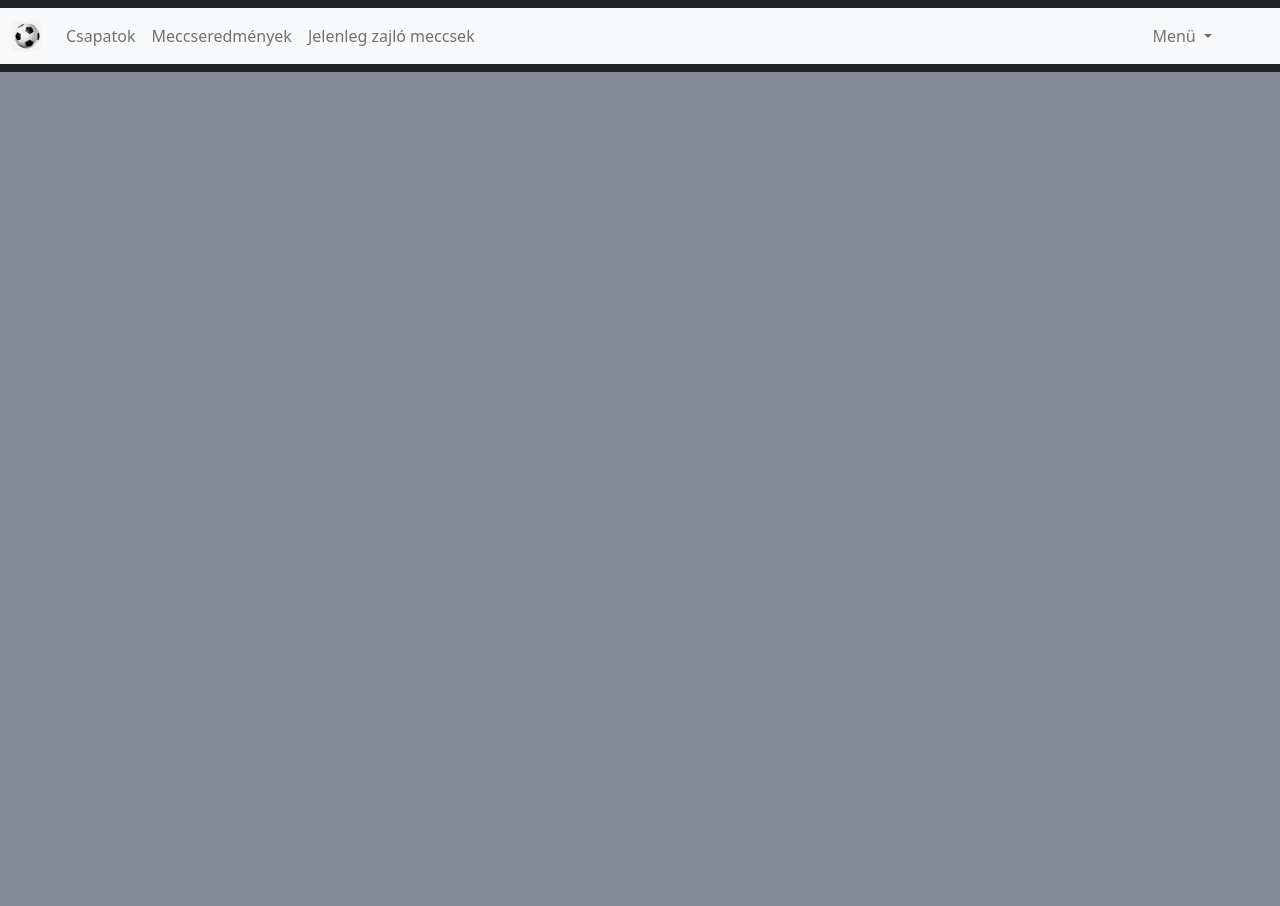
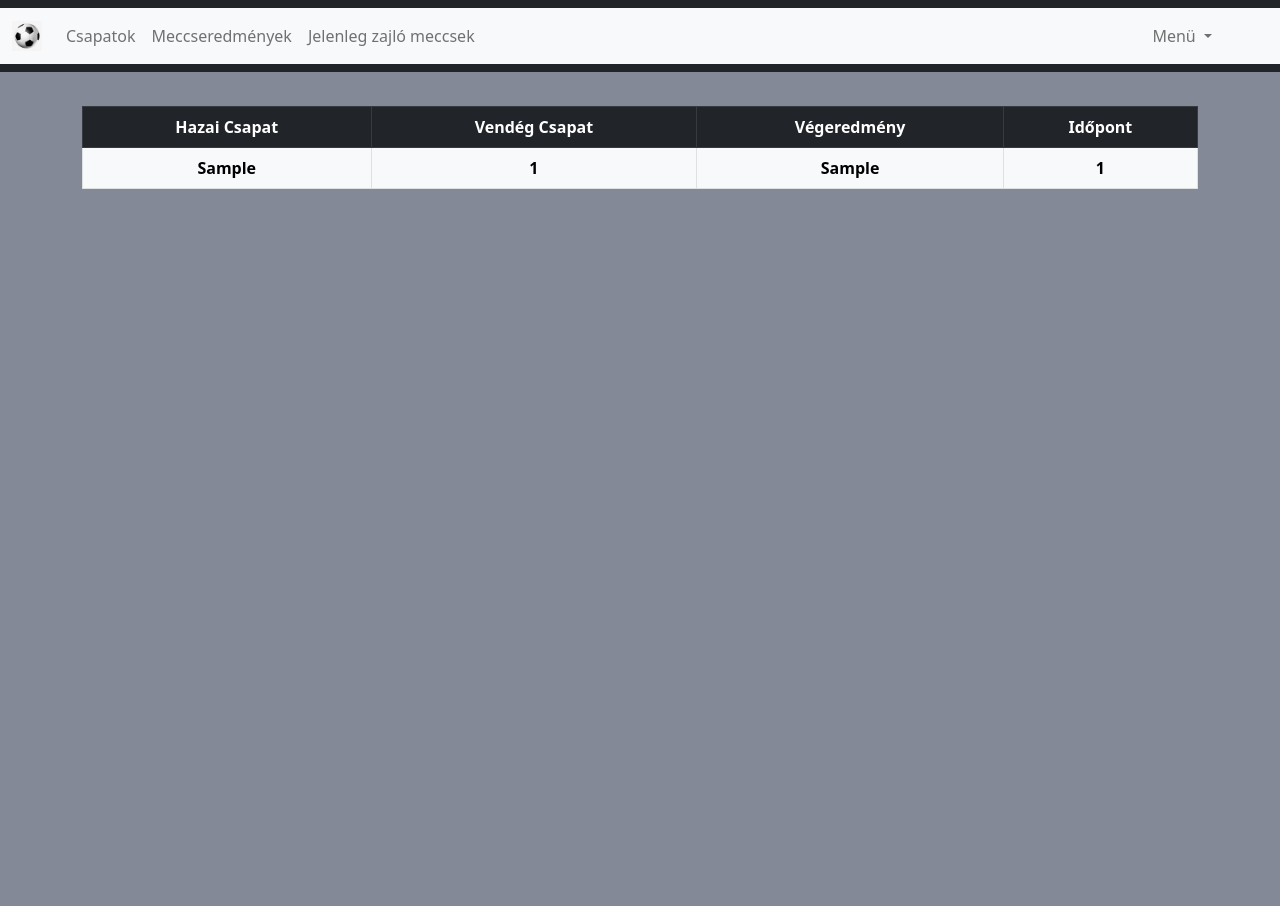
Before and after one commit to brigii07/football-liga-PHP, a PHP site: page /eredmenyek.php in a window 1280 px wide. Before the commit the page ends 72 px from the top, so only its background shows below. Run offline with PHP 8.4, Linux system fonts and the light colour scheme; tables that the repository leaves empty or names only in its code hold one stand-in row (values such as "Sample post"); lists and menus that the app fills with data are empty.

Commit message:
táblázat elkészítése/szűrő-kereső kísérlet
táblázat elkészítése/szűrő-kereső kísérlet

```diff
--- a/eredmenyek.php
+++ b/eredmenyek.php
@@ -4,18 +4,52 @@
 $serverAddress = 'localhost';
 $username = 'root';
 $password = '';
-$databaseName = 'projekt';
+$databaseName = 'football_projekt';
 
 $connection = mysqli_connect($serverAddress, $username, $password, $databaseName);
 
 
 
-$sql_query = 'SELECT * FROM csapatok';
+$sql_query = 'SELECT * FROM eredmenyek';
 $result = mysqli_query($connection, $sql_query);
 
 ?>
+<br>
+<section style="background-color: #838996;">
+    <div class="container" style="margin-top: 10px;">
+
+        <div class="row" style="min-height: 100vh; ">
+            <div class="col-12">
+                <table class="table table-bordered table-hover table-dark text-center">
+                    <thead>
+                        <tr>
+                            <th scope="col">Hazai Csapat</th>
+                            <th scope="col">Vendég Csapat</th>
+                            <th scope="col">Végeredmény</th>
+                            <th scope="col">Időpont</th>
+                        </tr>
+                    </thead>
+                    <tbody>
+                        <?php
+                        $sql = $connection->query('SELECT * FROM eredmenyek');
 
 
+                        while ($row = $sql->fetch_array()) {
+                            echo '
 
+                <tr class="table-light">
+                  <th scope="row">' . $row['hazai'] . '</th>
+                  <th scope="row">' . $row['idegen'] . '</th>
+                  <th scope="row">' . $row['vegeredmeny'] . '</th>
+                  <th scope="row">' . $row['idopont'] . '</th>
+                </tr>';
+                        }
 
-<?php require_once('footer.php') ?>
+                        ?>
+                    </tbody>
+                </table>
+
+            </div>
+        </div>
+
+        <?php require_once('footer.php') ?>
```
